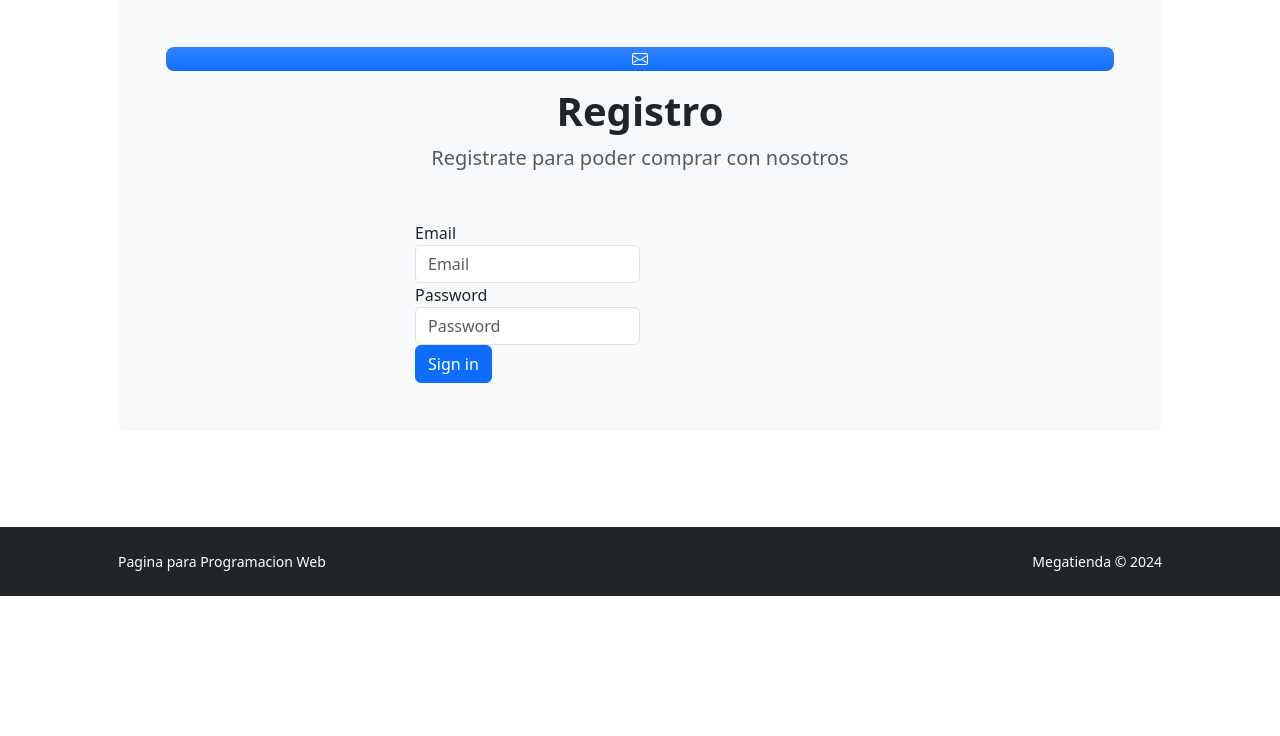
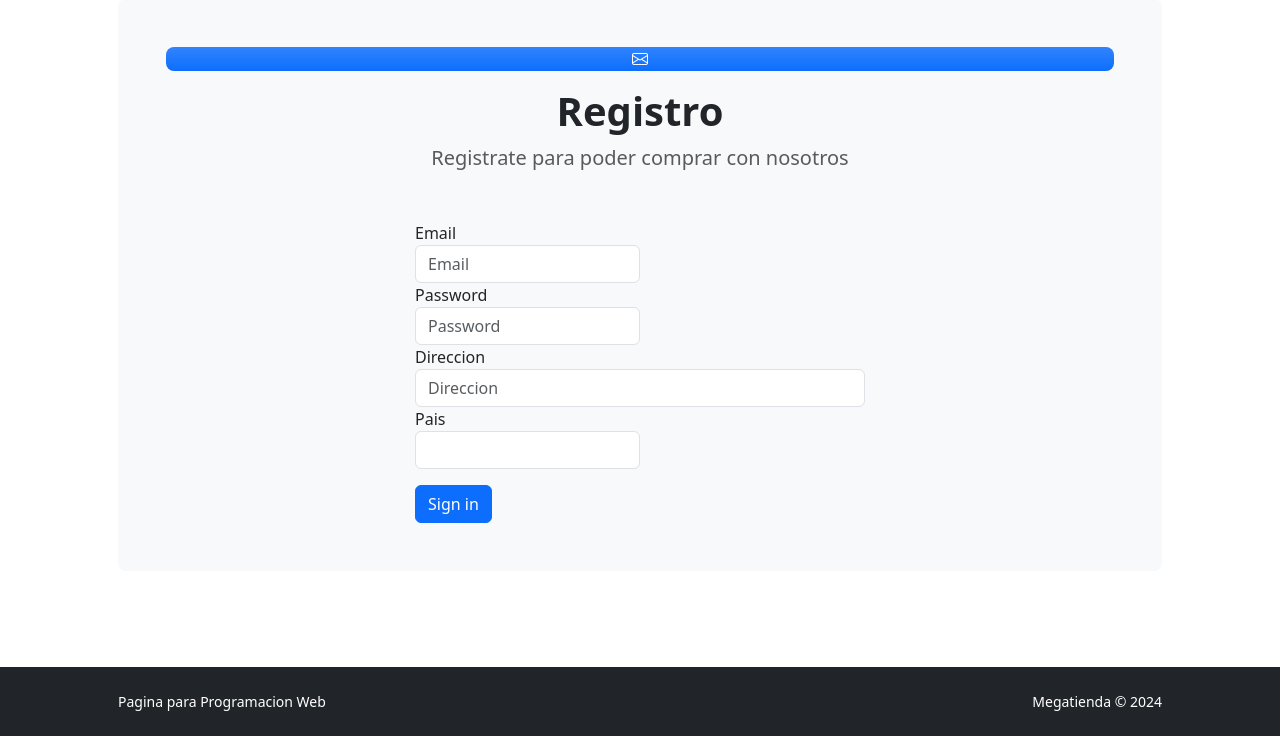
Before and after one commit to ItamarDuoc/Tienda, a Python web app: template VirtualShop/FILES/TEMPLATES/register_page.html in a window 1280 px wide. Shown: the part 175-911 px from the top of the page. Before the commit the page ends 771 px from the top, so only its background shows below. Run offline with Jinja, Linux system fonts and the light colour scheme; the template is opened without the code that fills it, so the values that code supplies are empty; some libraries are stand-ins or nearby versions.

Commit message:
register form agregado

```diff
--- a/VirtualShop/FILES/TEMPLATES/register_page.html
+++ b/VirtualShop/FILES/TEMPLATES/register_page.html
@@ -65,29 +65,31 @@
                     <div class="row gx-5 justify-content-center">
                         <div class="col-lg-8 col-xl-6">
 
-
-                            <!--registro-->
+                           <!--registro-->
                             <form>
                                 <div class="form-row">
                                     <div class="form-group col-md-6">
                                         <label for="inputEmail4">Email</label>
-                                        <input type="email" class="form-control" id="inputEmail4" placeholder="Email">
+                                        <input type="email" class="form-control" id="inputEmail4" placeholder="Email" required>
                                     </div>
                                     <div class="form-group col-md-6">
                                         <label for="inputPassword4">Password</label>
-                                        <input type="password" class="form-control" id="inputPassword4"
-                                            placeholder="Password">
+                                        <input type="password" class="form-control" id="inputPassword4" placeholder="Password" required>
                                     </div>
                                 </div>
+                                <div class="form-group">
+                                    <label for="inputAddress">Direccion</label>
+                                    <input type="text" class="form-control" id="inputAddress" placeholder="Direccion" required>
+                                </div>
+                                <div class="form-row mb-3">
+                                    <div class="form-group col-md-6">
+                                        <label for="inputCity">Pais</label>
+                                        <input type="text" class="form-control" id="inputCity" required>
+                                    </div>
+                                </div>
+                                <button type="submit" class="btn btn-primary">Sign in</button>
+                            </form>
 
-                               <div>
-
-                                <button type="submit" class="btn btn-primary">Sign in</button>
-
-
-                                 </div>
-
-                            </form>
 
                         </div>
 
@@ -123,4 +125,5 @@
     <script src="https://cdn.startbootstrap.com/sb-forms-latest.js"></script>
 </body>
 
+
 </html>
```
Also changed, not shown: VirtualShop/FILES/TEMPLATES/login_page.html (+3 -16 lines).
